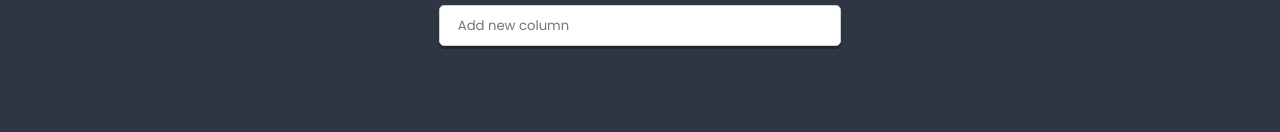
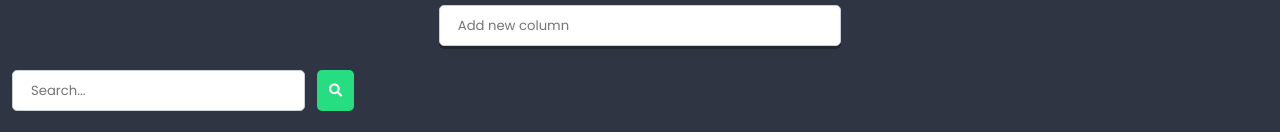
Before and after one commit to gosikxo/learning-react, a React app: page / in a window 1280 px wide. Shown: the part 689-821 px from the top of the page. Before the commit the page ends 800 px from the top, so only its background shows below. Built offline with nearby package versions, Linux system fonts and the light colour scheme.

Commit message:
Add search

```diff
--- a/src/components/App/App.js
+++ b/src/components/App/App.js
@@ -1,8 +1,8 @@
 import React from 'react';
 import styles from './App.scss';
 import List from '../List/ListContainer';
-// import { pageContents, listData } from '../../data/dataStore';
 import PropTypes from 'prop-types';
+import Search from '../Search/SearchContainer';
 
 class App extends React.Component {
   static propTypes = {
@@ -21,6 +21,7 @@ class App extends React.Component {
         {
           lists.map(listData => <List key={listData.id} {...listData} />)
         }
+        <Search/>
       </main>
     );
   }
--- a/src/components/Column/ColumnContainer.js
+++ b/src/components/Column/ColumnContainer.js
@@ -1,9 +1,12 @@
 import {connect} from 'react-redux';
 import Column from './Column';
 import {getCardsForColumn, createActionAddCard} from '../../redux/cardsRedux';
+import {
+  getSearchString,
+} from '../../redux/searchStringRedux';
 
 const mapStateToProps = (state, {id}) => ({
-  cards: getCardsForColumn(state, id),
+  cards: getCardsForColumn(state, id, getSearchString(state)),
 });
 
 const mapDispatchToProps = (dispatch, props) => ({
--- /dev/null
+++ b/src/components/Search/Search.js
@@ -0,0 +1,65 @@
+import React from 'react';
+import styles from './Search.scss';
+import Button from '../Button/Button';
+import PropTypes from 'prop-types';
+import { settings } from '../../data/dataStore';
+import Icon from '../Column/Icon';
+
+class Search extends React.Component {
+  static propTypes = {
+    text: PropTypes.string,
+    searchString: PropTypes.string,
+    changeSearchString: PropTypes.func,
+    countVisible: PropTypes.number,
+    countAll: PropTypes.number,
+  }
+
+  static defaultProps = {
+    text: settings.search.defaultText,
+  }
+
+  state = {
+    value: this.props.searchString,
+  }
+
+  handleChange(event){
+    this.setState({
+      value: event.target.value,
+      visibleButtons: event.target.value.length > 0,
+    });
+  }
+
+  handleOK(){
+    this.props.changeSearchString(this.state.value);
+  }
+
+  componentDidUpdate(prevProps){
+    if(this.props.searchString != prevProps.searchString){
+      this.setState({value: this.props.searchString});
+    }
+  }
+
+  render() {
+    const {text, countVisible, countAll} = this.props;
+    const {value} = this.state;
+    const {icon} = settings.search;
+    return (
+      <div className={styles.component}>
+        <input
+          type='text'
+          placeholder={text}
+          value={value}
+          onChange={event => this.handleChange(event)}
+        />
+        <div className={styles.buttons}>
+          <Button onClick={() => this.handleOK()}><Icon name={icon} /></Button>
+        </div>
+        <div>
+          { countVisible == countAll ? '' : `${countVisible} / ${countAll}` }
+        </div>
+      </div>
+    );
+  }
+}
+
+export default Search;
--- /dev/null
+++ b/src/components/Search/Search.scss
@@ -0,0 +1,16 @@
+@import '../../styles/settings.scss';
+
+.component {
+  width: 100%;
+  display: flex;
+
+  input {
+    // flex-grow: 1;
+    background: $color-light;
+    border: 1px solid lighten($color-dark, 60%);
+    padding: $base-size ($base-size * 1.5);
+    margin: 0 0 $base-size 0;
+    font-family: $font-text;
+    border-radius: $radius;
+  }
+}
--- /dev/null
+++ b/src/components/Search/SearchContainer.js
@@ -0,0 +1,20 @@
+import { connect } from 'react-redux';
+import Search from './Search';
+import {
+  getSearchString,
+  countVisibleCards,
+  countAllCards,
+  createActionChange,
+} from '../../redux/searchStringRedux';
+
+const mapStateToProps = (state) => ({
+  searchString: getSearchString(state),
+  countVisible: countVisibleCards(state, getSearchString(state)),
+  countAll: countAllCards(state),
+});
+
+const mapDispatchToProps = (dispatch) => ({
+  changeSearchString: newSearchString => dispatch(createActionChange(newSearchString)),
+});
+
+export default connect(mapStateToProps, mapDispatchToProps)(Search);
--- a/src/redux/cardsRedux.js
+++ b/src/redux/cardsRedux.js
@@ -1,7 +1,7 @@
 import shortid from 'shortid';
 
 // selectors
-export const getCardsForColumn = ({cards}, columnId) => cards.filter(card => card.columnId == columnId);
+export const getCardsForColumn = ({cards}, columnId, searchString) => cards.filter(card => card.columnId == columnId && new RegExp(searchString, 'i').test(card.title));
 
 // action name creator
 const reducerName = 'cards';
--- /dev/null
+++ b/src/redux/searchStringRedux.js
@@ -0,0 +1,26 @@
+// selectors
+export const getSearchString = state => state.searchString;
+
+export const countAllCards = ({cards}) => cards.length;
+
+export const countVisibleCards = ({cards}, searchString) => cards.filter(card  => new RegExp(searchString, 'i').test(card.title)).length;
+
+// action name creator
+const reducerName = 'search';
+const createActionName = name => `app/${reducerName}/${name}`;
+
+// actions types
+export const CHANGE = createActionName('CHANGE');
+
+// action creators
+export const createActionChange = payload => ({ payload, type: CHANGE });
+
+// reducer
+export default function reducer(statePart = '', action = {}) {
+  switch (action.type) {
+    case CHANGE:
+      return action.payload;
+    default:
+      return statePart;
+  }
+}
--- a/src/redux/store.js
+++ b/src/redux/store.js
@@ -2,6 +2,7 @@ import { combineReducers, createStore } from 'redux';
 import initialStoreData from '../data/dataStore';
 import columnsReducer from './columnsRedux';
 import cardsReducer from './cardsRedux';
+import searchStringRedux from './searchStringRedux';
 
 // define initial state and shallow-merge initial data
 const initialState = {
@@ -16,6 +17,7 @@ const initialState = {
 const reducers = {
   columns: columnsReducer,
   cards: cardsReducer,
+  searchString: searchStringRedux,
 };
 
 
```
